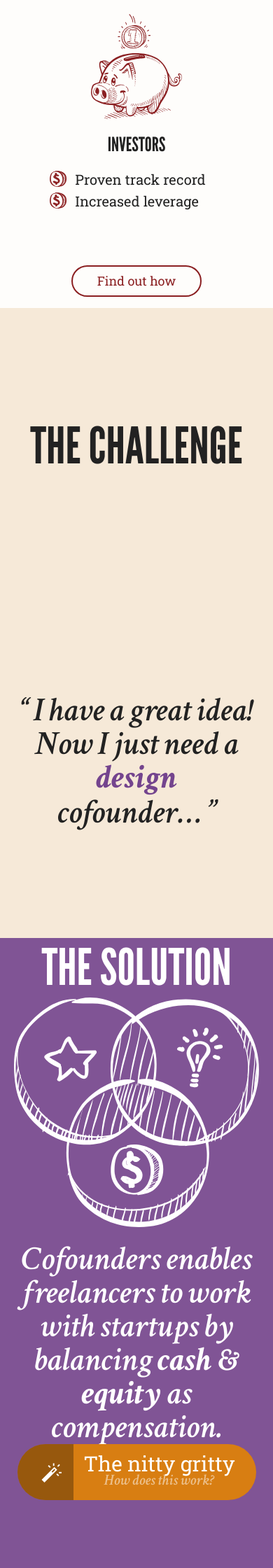
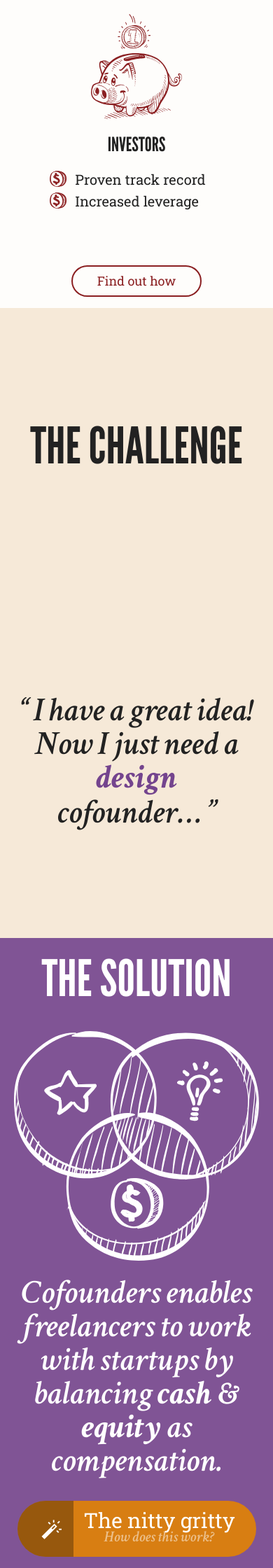
Before and after one commit to cofounders/cofounders.github.io, a Jekyll site: the page built from index.html, in a window 390 px wide. Shown: the part 1835-4075 px from the top of the page at 70% size. Built offline with Jekyll 4.4.1, drawn with Linux system fonts in a browser that asks for light colours; some web fonts are replaced.

Commit message:
Fixed margin on Solution screen

```diff
--- a/styles/site.css
+++ b/styles/site.css
@@ -554,3 +554,9 @@ a.details .info {
 #solution a:before {
   content: 'w';
 }
+
+@media (max-width: 768px) {
+  #solution > article {
+    max-height: none;
+  }
+}
```
